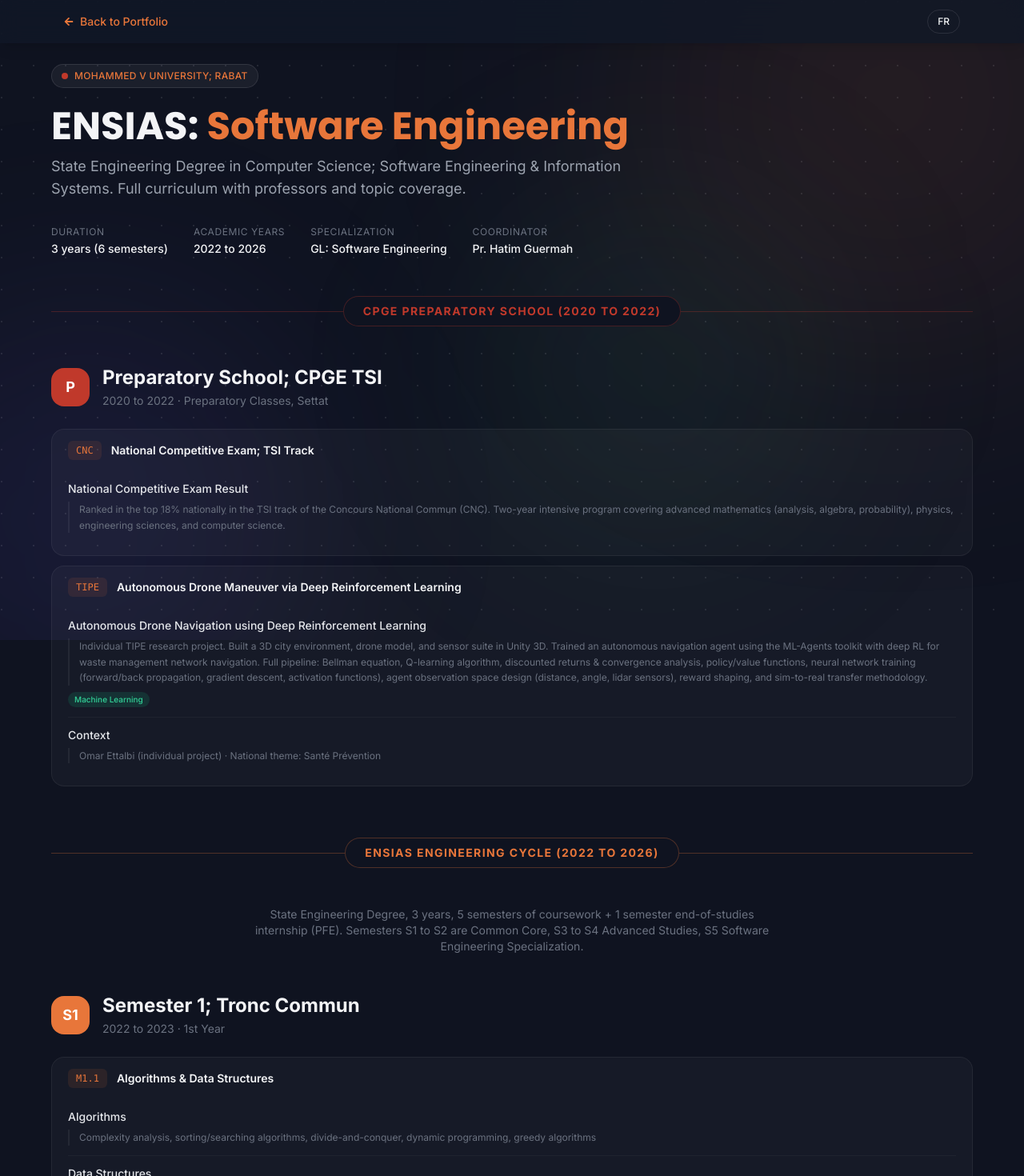
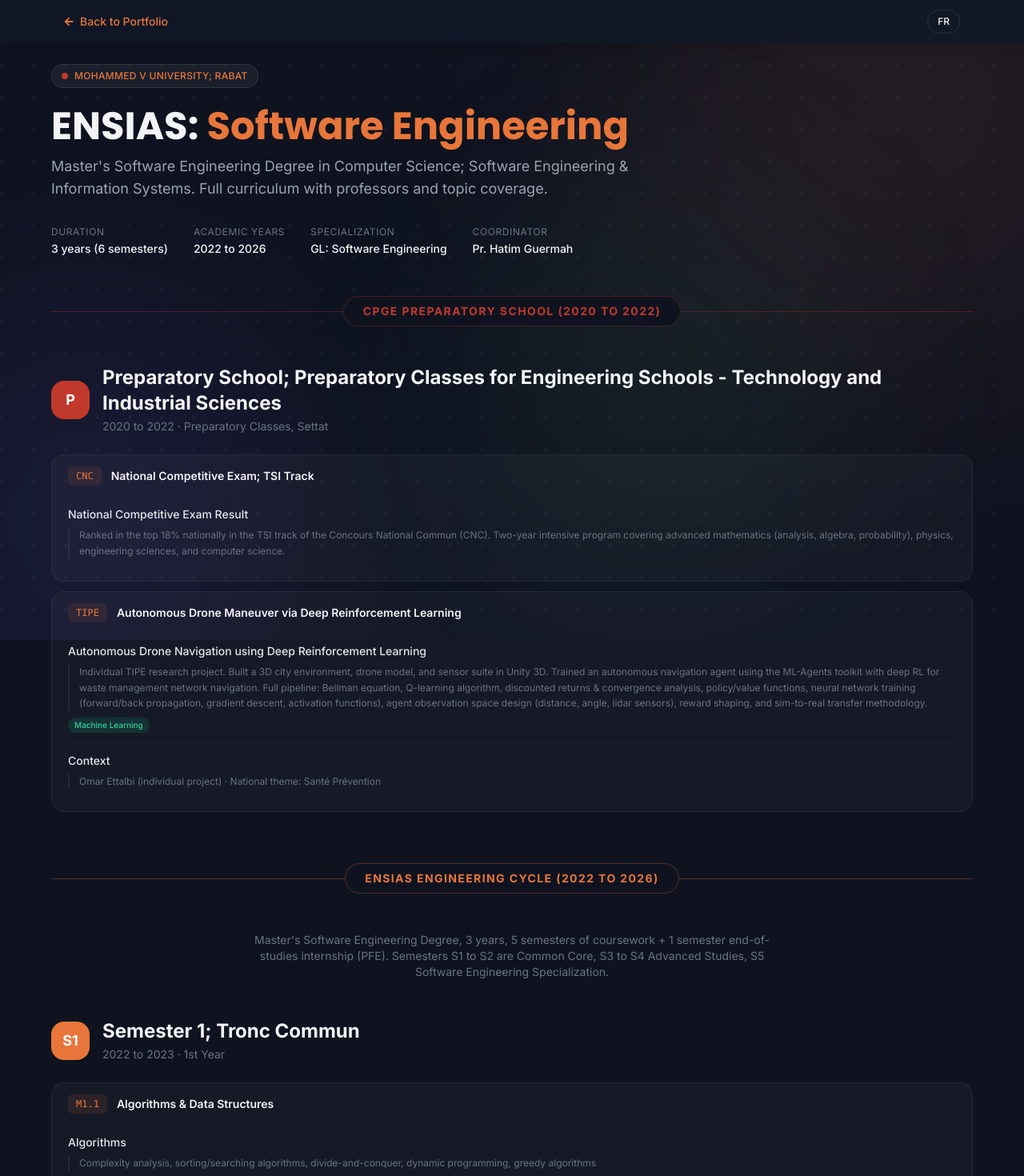
Before and after one commit to ettomarett/e-portfolio_OmarEttalbi, a Next.js app: page /curriculum in a window 1280 px wide. Shown: the top 1470 px of the page at 80% size. Built offline with nearby package versions, Linux system fonts and the light colour scheme.

Commit message:
i18n: replace State Engineering Degree and CPGE TSI in English version

```diff
--- a/app/i18n/curriculumTranslations.ts
+++ b/app/i18n/curriculumTranslations.ts
@@ -3,7 +3,7 @@ export const curriculumUI = {
     backToPortfolio: 'Back to Portfolio',
     headerBadge: 'Mohammed V University; Rabat',
     headerTitle: 'Software Engineering',
-    headerSubtitle: 'State Engineering Degree in Computer Science; Software Engineering & Information Systems. Full curriculum with professors and topic coverage.',
+    headerSubtitle: "Master's Software Engineering Degree in Computer Science; Software Engineering & Information Systems. Full curriculum with professors and topic coverage.",
     duration: 'Duration',
     durationValue: '3 years (6 semesters)',
     academicYears: 'Academic Years',
@@ -13,7 +13,7 @@ export const curriculumUI = {
     coordinator: 'Coordinator',
     cpgeBanner: 'CPGE Preparatory School (2020 to 2022)',
     ensiasBanner: 'ENSIAS Engineering Cycle (2022 to 2026)',
-    ensiasDescription: 'State Engineering Degree, 3 years, 5 semesters of coursework + 1 semester end-of-studies internship (PFE). Semesters S1 to S2 are Common Core, S3 to S4 Advanced Studies, S5 Software Engineering Specialization.',
+    ensiasDescription: "Master's Software Engineering Degree, 3 years, 5 semesters of coursework + 1 semester end-of-studies internship (PFE). Semesters S1 to S2 are Common Core, S3 to S4 Advanced Studies, S5 Software Engineering Specialization.",
     defendedProjects: 'Defended Projects',
     defendedProjectsSub: 'Each project defended before a jury panel',
     team: 'Team',
@@ -54,7 +54,7 @@ export const curriculumUI = {
 export const semesterTranslations = {
   en: {
     cpge: {
-      title: 'Preparatory School; CPGE TSI',
+      title: 'Preparatory School; Preparatory Classes for Engineering Schools - Technology and Industrial Sciences',
       year: '2020 to 2022 · Preparatory Classes, Settat',
       modules: [
         {
--- a/app/i18n/translations.ts
+++ b/app/i18n/translations.ts
@@ -20,7 +20,7 @@ export const translations = {
     },
     about: {
       title: 'About Me',
-      bio1: 'Software Engineering graduate of ENSIAS (Mohammed V University, Rabat). My training spans the full software lifecycle, from algorithms and formal methods to enterprise architecture, AI, and DevOps, with a strong foundation in mathematics and engineering sciences from CPGE TSI (ranked top 18% in the national engineering school entrance exam).',
+      bio1: 'Software Engineering graduate of ENSIAS (Mohammed V University, Rabat). My training spans the full software lifecycle, from algorithms and formal methods to enterprise architecture, AI, and DevOps, with a strong foundation in mathematics and engineering sciences from Preparatory Classes for Engineering Schools - Technology and Industrial Sciences (ranked top 18% in the national engineering school entrance exam).',
       bio2: 'I have hands-on experience building multi-agent AI systems, full-stack web platforms, ML pipelines, and data-driven dashboards. I work across Python, Java/Spring Boot, TypeScript/React/Next.js, and modern data tools (dbt, Spark, SAP).',
       bio3: 'Completed my end-of-studies internship at Diehl Aviation (Toulouse, France), working on digitalization of shop floor processes with SAP S/4HANA, SAP Datasphere, and SAP Analytics Cloud.',
       education: 'Education',
@@ -29,12 +29,12 @@ export const translations = {
       edu: [
         {
           school: 'ENSIAS, Mohammed V University',
-          degree: 'State Engineering Degree, Software Engineering',
+          degree: "Master's Software Engineering Degree, Software Engineering",
           location: 'Rabat, Morocco',
           years: '2022 to 2026',
         },
         {
-          school: 'CPGE TSI, Preparatory Classes, Settat',
+          school: 'Preparatory Classes for Engineering Schools - Technology and Industrial Sciences, Settat',
           degree: 'Maths, Physics & Engineering Sciences, ranked top 18% in national engineering school entrance exam',
           location: 'Settat, Morocco',
           years: '2020 to 2022',
```
